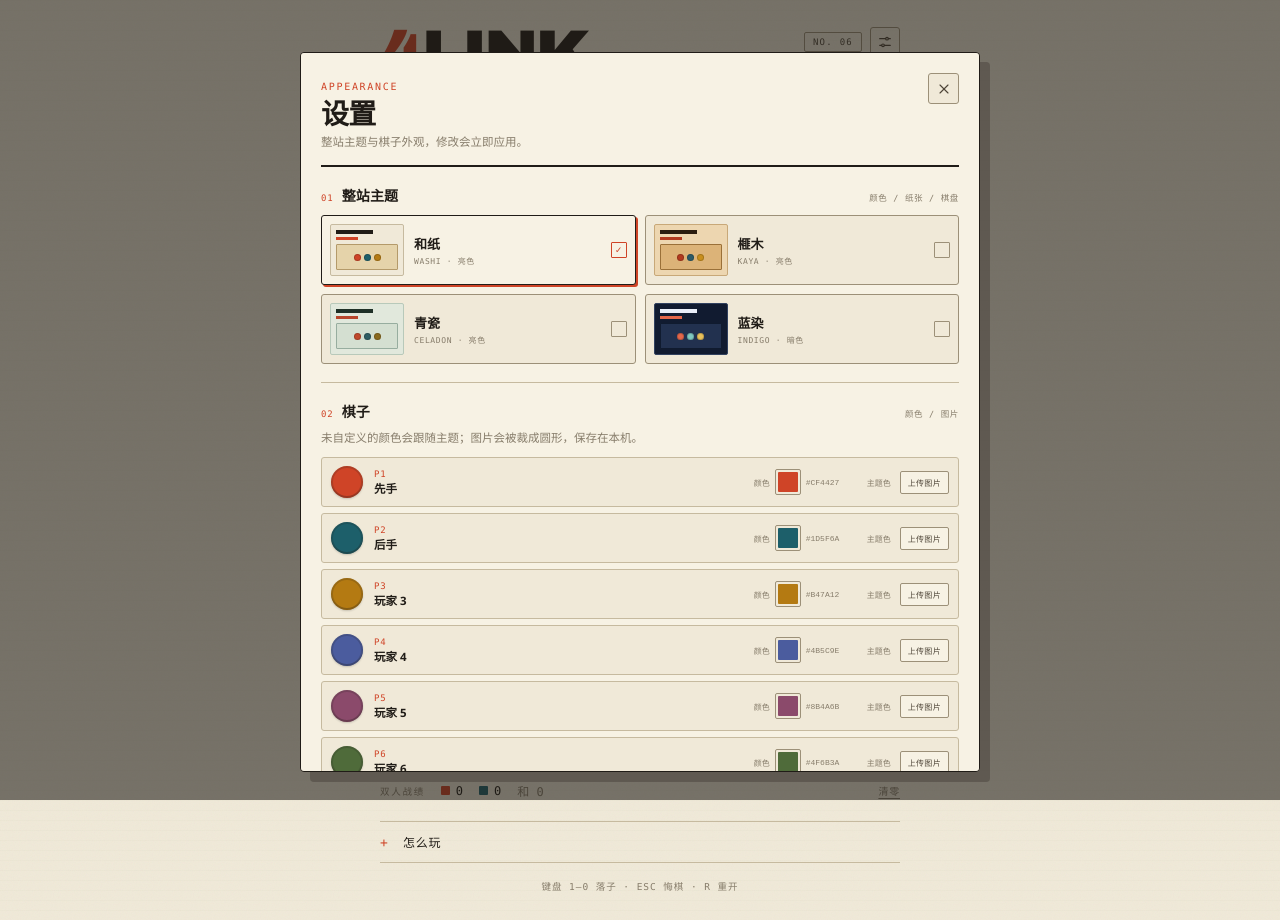
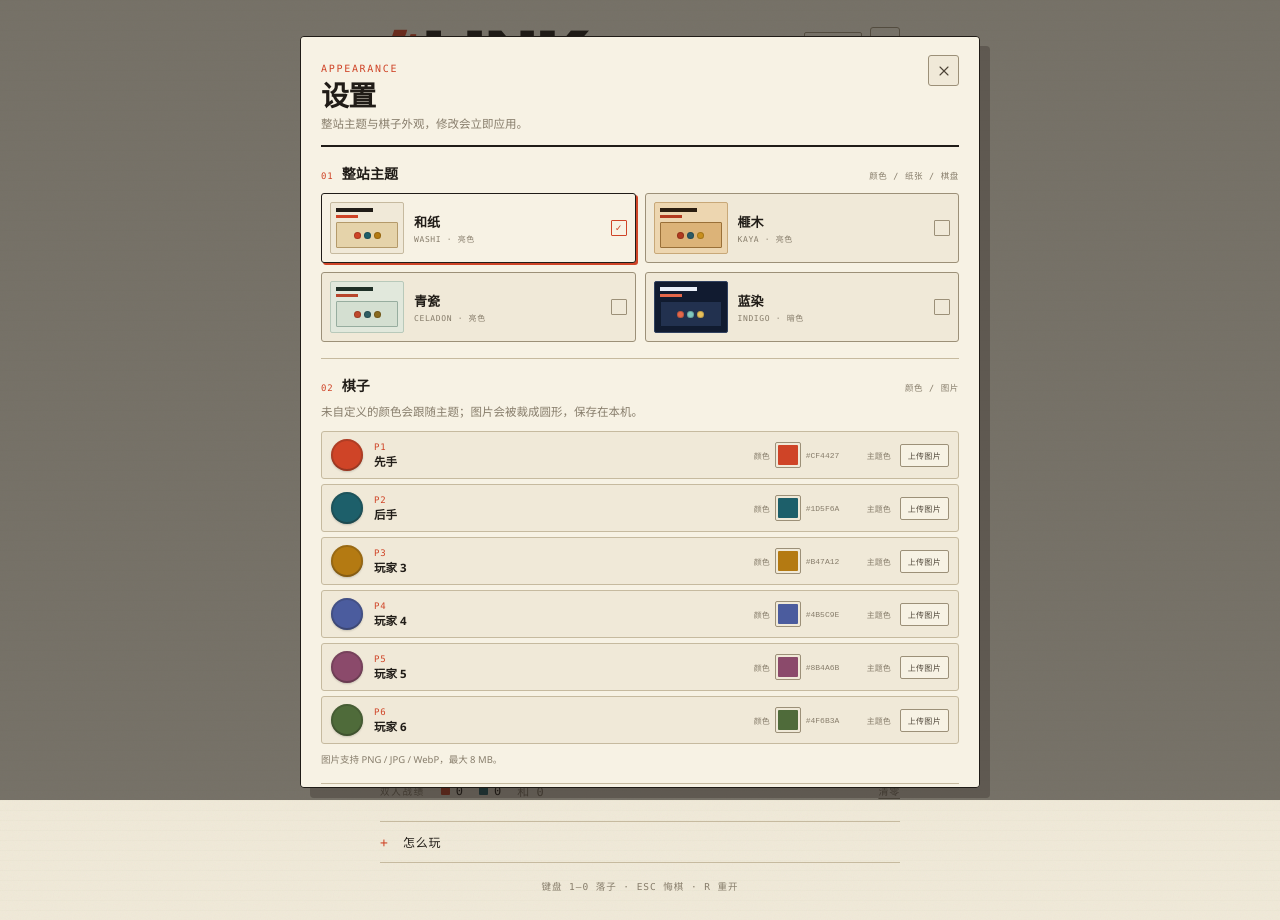
Before and after one commit to AdLambXD/4link, a React (Vite) app: page / in a window 1280 px wide. Both pictures are taken after a click on the button "打开设置". Built offline with nearby package versions, Linux system fonts and the light colour scheme.

Commit message:
fix: 设置面板在小视口下露出完成按钮

```diff
--- a/src/styles.css
+++ b/src/styles.css
@@ -1560,9 +1560,9 @@ button {
 
 .settings-sheet {
   width: min(94vw, 680px);
-  max-height: min(90dvh, 880px);
+  max-height: min(94dvh, 900px);
   overflow-y: auto;
-  padding: 20px;
+  padding: 18px 20px;
   border: 1.5px solid var(--ink);
   border-radius: 4px;
   background: var(--paper-hi);
@@ -1585,7 +1585,7 @@ button {
   align-items: flex-start;
   justify-content: space-between;
   gap: 14px;
-  padding-bottom: 15px;
+  padding-bottom: 13px;
   border-bottom: 2px solid var(--ink);
 }
 
@@ -1638,11 +1638,11 @@ button {
 }
 
 .settings-section {
-  margin-top: 18px;
+  margin-top: 16px;
 }
 
 .settings-section + .settings-section {
-  padding-top: 18px;
+  padding-top: 16px;
   border-top: 1px solid var(--rule);
 }
 
@@ -1814,7 +1814,7 @@ button {
 .piece-list {
   display: flex;
   flex-direction: column;
-  gap: 6px;
+  gap: 5px;
 }
 
 .piece-row {
@@ -1822,7 +1822,7 @@ button {
   grid-template-columns: 34px minmax(96px, 1fr) auto auto auto;
   align-items: center;
   gap: 9px;
-  padding: 8px 9px;
+  padding: 7px 9px;
   border: 1px solid var(--rule);
   border-radius: 3px;
   background: var(--paper);
@@ -1988,8 +1988,8 @@ button {
 }
 
 .settings-foot {
-  margin-top: 20px;
-  padding-top: 14px;
+  margin-top: 16px;
+  padding-top: 12px;
   border-top: 1px solid var(--rule);
   display: flex;
   align-items: center;
```
